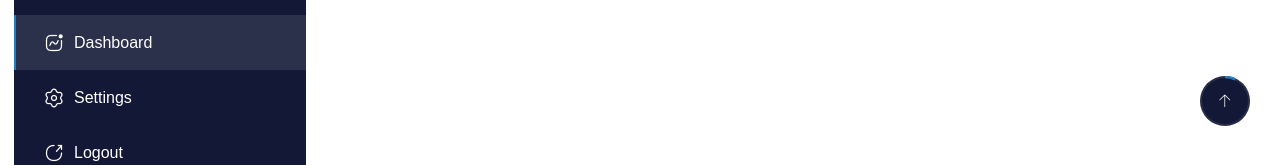
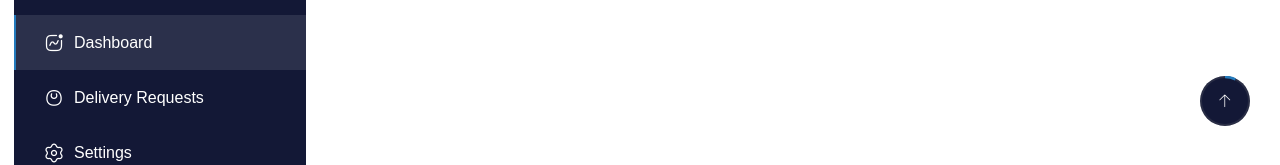
Before and after one commit to kajugadaniels/peleka-web-v2, a React (Vite) app: page /dashboard in a window 1280 px wide. Shown: the part 644-809 px from the top of the page. Built offline with nearby package versions, Linux system fonts and the light colour scheme; sample sign-in values are in the browser's storage; a web font is replaced by a local one.

Commit message:
Setup delivery requests

```diff
--- a/src/AppRoutes.jsx
+++ b/src/AppRoutes.jsx
@@ -15,13 +15,13 @@ const AppRoutes = () => {
 
                 <Route path="/login" element={<Login />} />
                 <Route path="/register" element={<Register />} />
+            </Route>
+            <Route element={<ProfileLayout />}>
+                <Route path="/dashboard" element={<Dashboard />} />
 
                 <Route path="/delivery-requests" element={<GetDeliveryRequests />} />
                 <Route path="/delivery-request/:id" element={<GetDeliveryRequestDetails />} />
                 <Route path="/delivery-request/add" element={<AddDeliveryRequest />} />
-            </Route>
-            <Route element={<ProfileLayout />}>
-                <Route path="/dashboard" element={<Dashboard />} />
             </Route>
         </Routes>
     )
--- a/src/components/Sidebar.jsx
+++ b/src/components/Sidebar.jsx
@@ -61,6 +61,10 @@ const Sidebar = () => {
                     <i className="flaticon-activity"></i>
                     Dashboard
                 </a>
+                <a className="dashboard-item" href="/delivery-requests">
+                    <i className="flaticon-bag"></i>
+                    Delivery Requests
+                </a>
                 <a className="dashboard-item" href="#">
                     <i className="flaticon-setting-1"></i>
                     Settings
--- a/src/pages/index.js
+++ b/src/pages/index.js
@@ -10,4 +10,4 @@ export { default as GetDeliveryRequests } from './deliveryRequests/GetDeliveryRe
 export { default as GetDeliveryRequestDetails } from './deliveryRequests/GetDeliveryRequestDetails'
 export { default as AddDeliveryRequest } from './deliveryRequests/AddDeliveryRequest'
 
-export { default as Dashboard } from './profile/Dashboard'
+export { default as Dashboard } from './Dashboard'
```
Also changed, not shown: src/pages/Dashboard.jsx (renamed from src/pages/profile/Dashboard.jsx).
